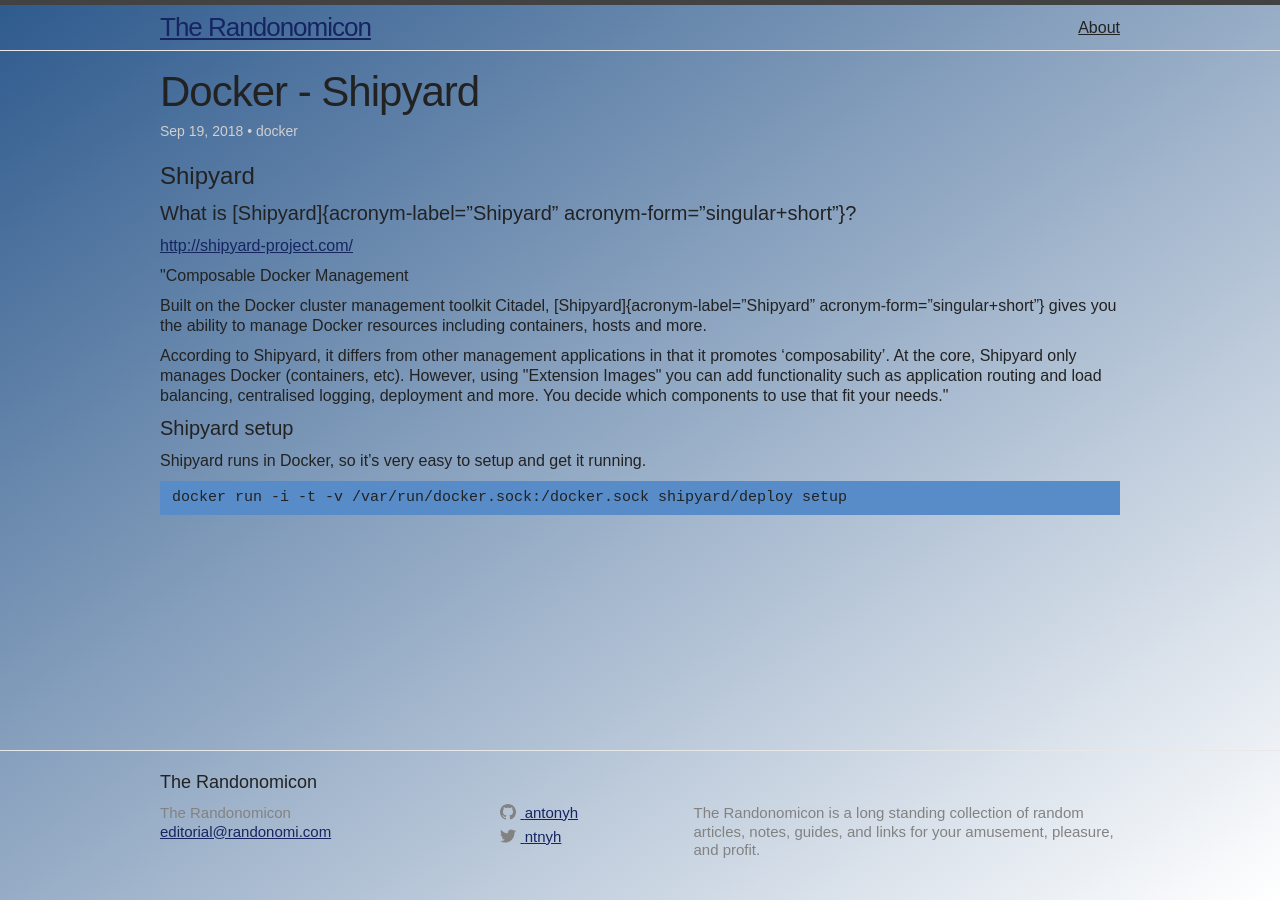
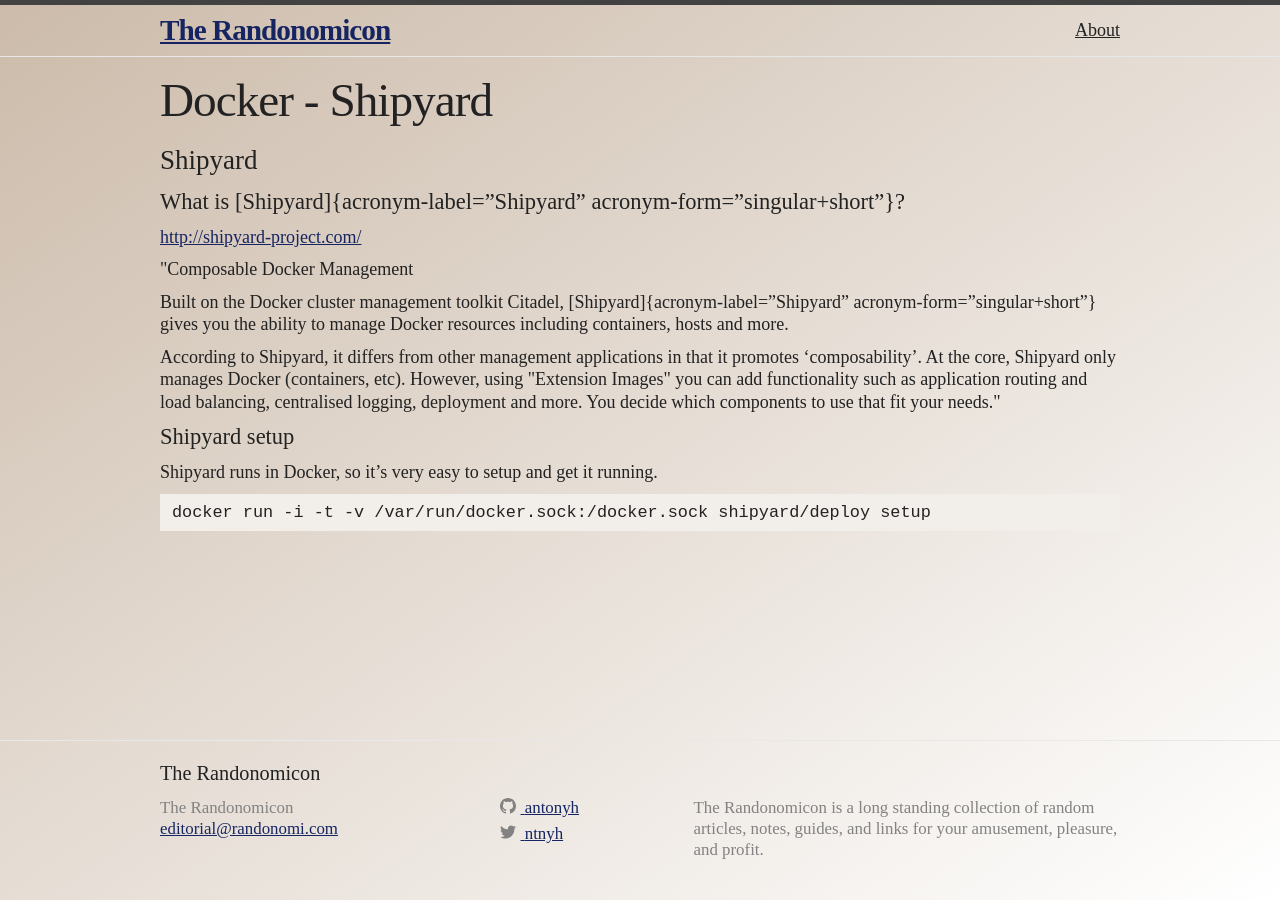
Before and after one commit to antonyh/randonomicon, a Jekyll site: the page built from _posts/2018-09-19-shipyard.markdown, in a window 1280 px wide. Built offline with Jekyll 4.4.1, drawn with Linux system fonts in a browser that asks for light colours.

Commit message:
Style and layout changes

```diff
--- a/_sass/minima.scss
+++ b/_sass/minima.scss
@@ -2,8 +2,8 @@
 
 // Define defaults for each variable.
 
-$base-font-family: sans-serif, !default;
-$base-font-size:   16px !default;
+$base-font-family: serif, !default;
+$base-font-size:   18px !default;
 $base-font-weight: 400 !default;
 $small-font-size:  $base-font-size * 0.875 !default;
 $base-line-height: 1.25 !default;
@@ -11,8 +11,8 @@ $base-line-height: 1.25 !default;
 $spacing-unit:     20px !default;
 
 $text-color:       #222222 !default;
-$background-color: rgb(46,90,141); //#fdfdfd !default;
-$brand-color:      #768582 !default;
+$background-color: #ccbbaa; //!default;
+$brand-color: #7c6f8b !default;
 $link-color:       #162562 !default;
 
 $grey-color:       #828282 !default;
--- a/_sass/minima/_layout.scss
+++ b/_sass/minima/_layout.scss
@@ -12,7 +12,7 @@
 
 .site-title {
   @include relative-font-size(1.625);
-  font-weight: 300;
+  font-weight: 700;
   line-height: $base-line-height * $base-font-size * 2.25;
   letter-spacing: -1px;
   margin-bottom: 0;
@@ -194,29 +194,31 @@
   display: inline-block;
 
   > li {
-      display: inline-block;
+      display: block;
       margin: 1em;
       padding: 1em;
       background-color: $brand-color;
-      box-shadow: 5px 10px #888888;
+      background-image: linear-gradient(to right,lighten($brand-color, 20%), lighten($brand-color, 60%));
+      box-shadow: 5px 10px darken($brand-color, 15%);
   }
 
   > li:hover {
-      background-color: lighten($brand-color, 10%)
+      background-color: lighten($brand-color, 10%);
+      background-image: linear-gradient(to right,lighten($brand-color, 30%), lighten($brand-color, 70%));
   }
 }
 
 .post-meta {
+
   font-size: $small-font-size;
-//  color: $grey-color;
-  color: lighten($grey-color, 30%)
-  //display: none;
+  color: lighten($grey-color, 30%);
+  display: none;
 }
 
 .post-link {
   display: block;
   @include relative-font-size(1.3);
-  color: #fff;
+  color: darken($brand-color, 30%);
 }
 
 
```
Also changed, not shown: _layouts/home.html (+2 -8 lines).
